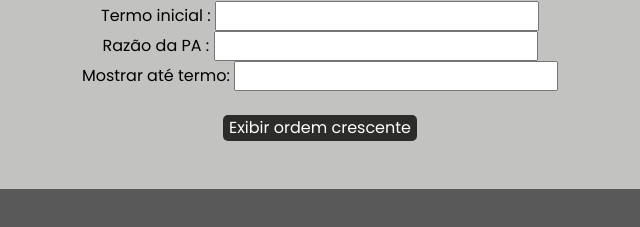
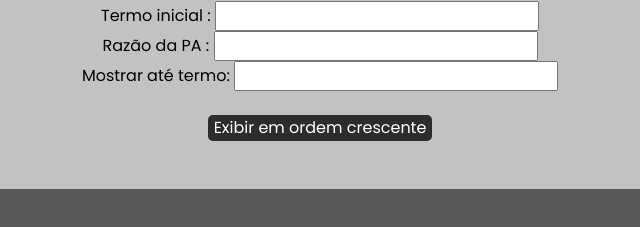
Before and after one commit to LadYAnotherG/exjs, a plain HTML site: page ex8.html in a window 1280 px wide. Shown: the part 87-314 px from the top of the page, 320-960 px from the left. Drawn offline with nearby package versions, Linux system fonts and the light colour scheme.

Commit message:
Add files via upload

```diff
--- a/ex8.html
+++ b/ex8.html
@@ -60,7 +60,7 @@
     Razão da PA : <input id="razao" type="text"> <br />
     Mostrar até termo: <input id="termo" type="text"> <br />
     <br>
-    <button onclick="PA()" style="background: #2c2c2a; color: white; border: 0; border-radius: 5px;">Exibir ordem crescente</button><br />
+    <button onclick="PA()" style="background: #2c2c2a; color: white; border: 0; border-radius: 5px;">Exibir em ordem crescente</button><br />
     <h1 id="resultado"></h1>
   </div>
   <br>
```
